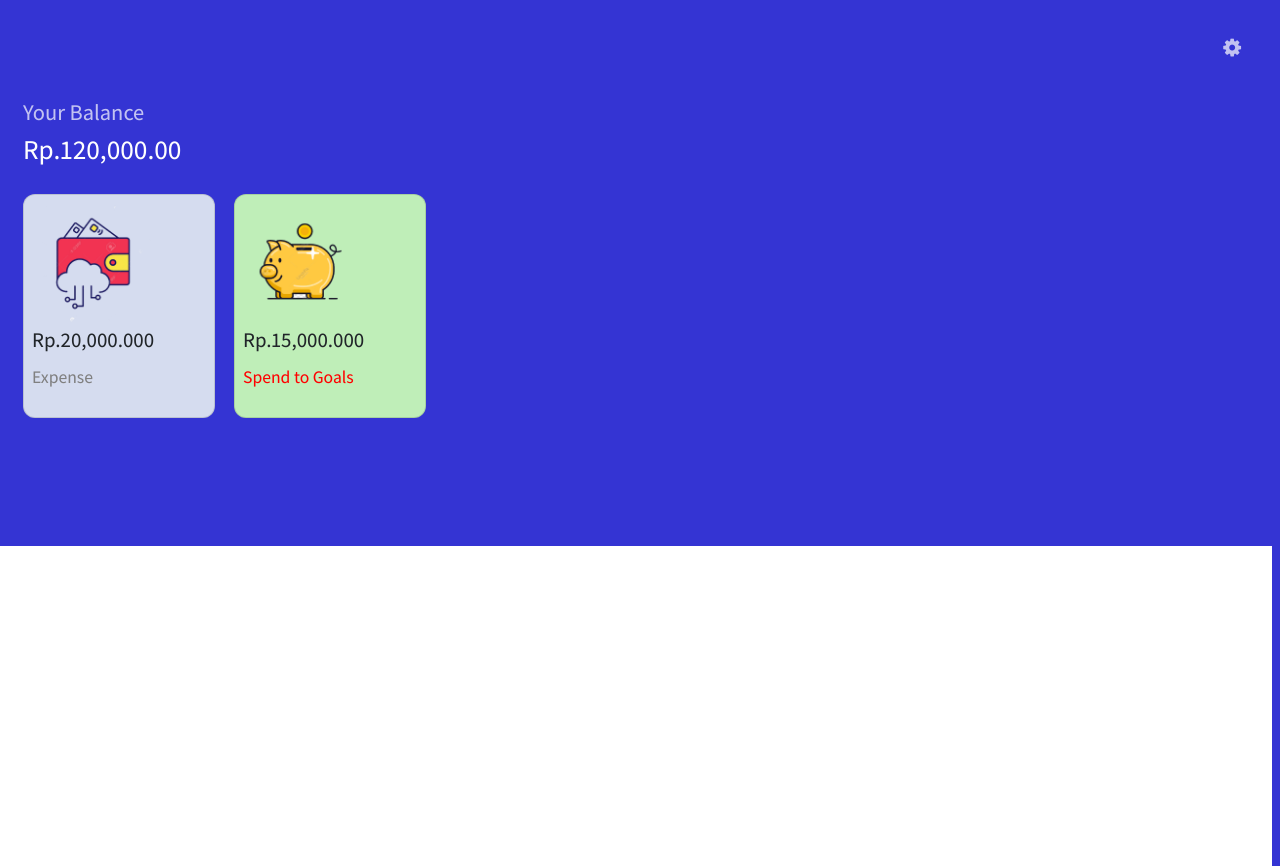
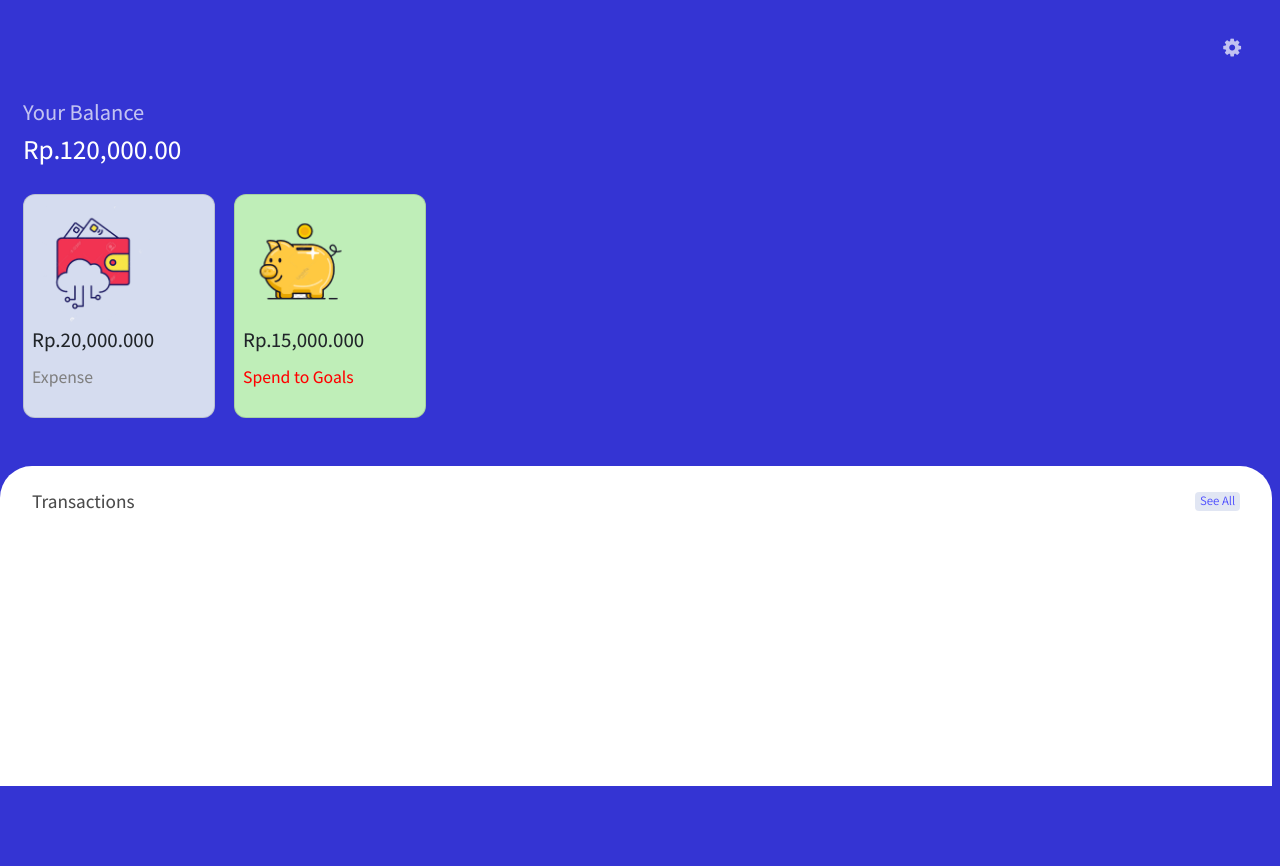
Before and after one commit to wempyv/budget-tracker-ui, a plain HTML site: page index.html in a window 1280 px wide. After the commit the page ends 800 px from the top, so only its background shows below. Drawn offline with nearby package versions, Linux system fonts and the light colour scheme.

Commit message:
first commit

```diff
--- a/css/style.css
+++ b/css/style.css
@@ -123,4 +123,20 @@ h2 {
   height: 100px;
   margin-top: 100px;
   left: 50%;
+  margin-top: 20px;
+  border-top-left-radius: 2em;
+  border-top-right-radius: 2em;
 }
+
+.section-transactions .section-brand{
+    font-size: 1.2em;
+    color: black !important;
+    font-weight: 500;
+}
+
+.section-transactions .badge{
+    font-size: .8em;
+    color: blue;
+    font-weight: 400;
+    background: #D5DCEF;
+}
--- a/index.html
+++ b/index.html
@@ -46,9 +46,14 @@
           </div>
         </div>
       </section>
-     <section class="section-transactions">
-
-     </section>
+      <section class="section-transactions">
+        <div class="p-3">
+          <nav class="navbar">
+            <span class="section-brand mb-0 h5">Transactions</span>
+            <span class="badge badge-info">See All</span>
+          </nav>
+        </div>
+      </section>
     </div>
     <script
       src="https://code.jquery.com/jquery-3.5.1.slim.min.js"
```
